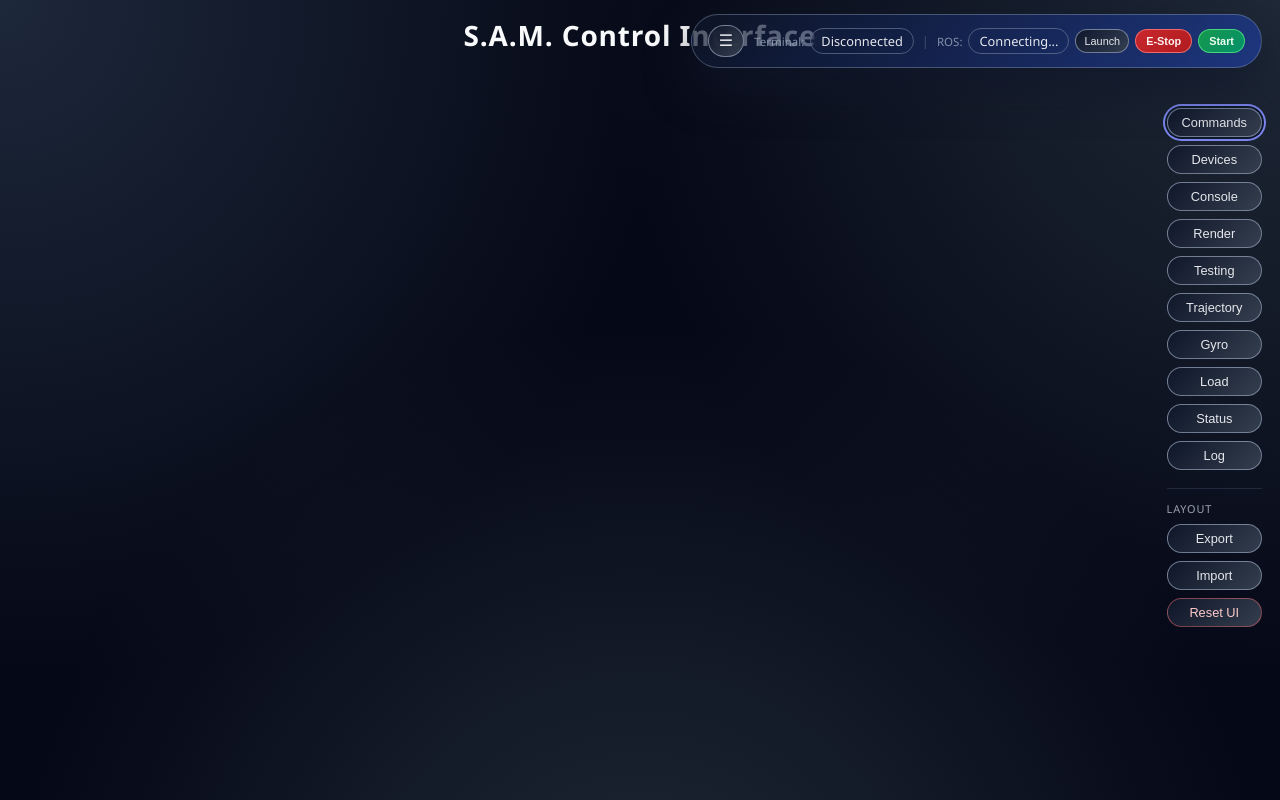
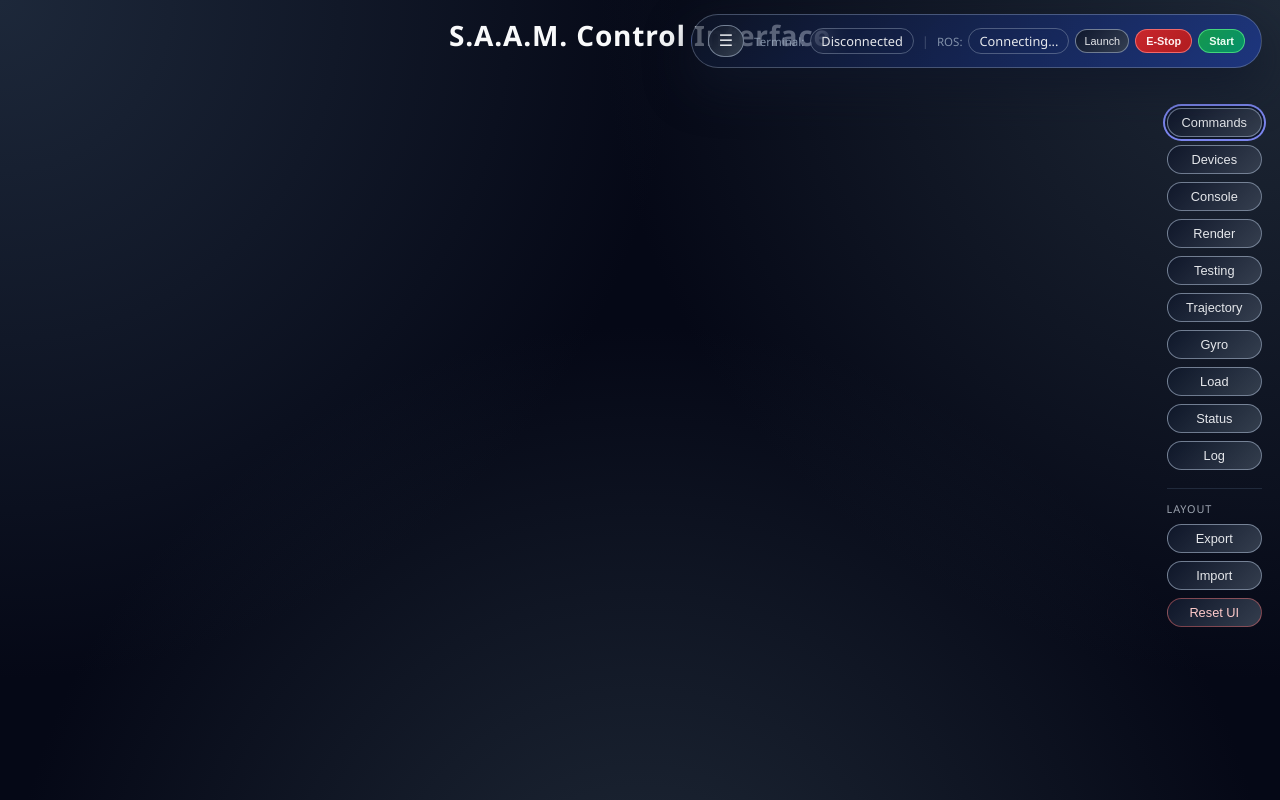
Before and after one commit to CPP-AdvancedComputing/SAAM-User-Interface, a website built with Vite: page index.html in a window 1280 px wide. Built offline with nearby package versions, Linux system fonts and the light colour scheme; no server answers; what roslib would draw is missing.

Commit message:
GUI update

```diff
--- a/app.js
+++ b/app.js
@@ -2564,7 +2564,7 @@ function setupTerminalForm() {
     ro.observe(tabsContent);
   }
 
-  appendToTab(0, "S.A.M. Jetson terminal ready.\r\n");
+  appendToTab(0, "S.A.A.M. Jetson terminal ready.\r\n");
 
   requestDeviceScan();
 
@@ -2677,7 +2677,7 @@ window.addEventListener("DOMContentLoaded", () => {
 
   restoreUILayoutFromStorage();
 
-  logLine("INFO", "S.A.M. Control Interface ready");
+  logLine("INFO", "S.A.A.M. Control Interface ready");
   logLine(
     "HINT",
     "Keyboard hints: ` = E-Stop (always, including over inputs and terminal), Tab to move, Space/Enter to activate, Alt+S = command preset, Alt+C = command line. In stepper fields, Enter sends velocity."
--- a/index.html
+++ b/index.html
@@ -2,7 +2,7 @@
 <html lang="en">
   <head>
     <meta charset="UTF-8" />
-    <title>S.A.M. Control Interface</title>
+    <title>S.A.A.M. Control Interface</title>
     <meta name="viewport" content="width=device-width, initial-scale=1.0" />
     <style>
       body.autostart-render-mode {
@@ -104,7 +104,7 @@
   <body>
     <header class="app-header">
       <div class="app-title-group">
-        <h1>S.A.M. Control Interface</h1>
+        <h1>S.A.A.M. Control Interface</h1>
       </div>
 
       <section class="connection-panel connection-corner" aria-label="Connection status">
```
Also changed, not shown: dist/assets/NativeWebSocketTransport-CF_ebnyS-C5ttKa7x.js (added), dist/assets/NativeWebSocketTransport-CF_ebnyS-CBzdaCob.js (deleted), dist/assets/WsWebSocketTransport-6-v9C0gj-BvEY5-L0.js (deleted), dist/assets/WsWebSocketTransport-6-v9C0gj-jZk5arSN.js (added), dist/assets/browser-D5r5OVm0.js (deleted), dist/assets/browser-DiVlQqlc.js (added), dist/index.html, 2 other files.
